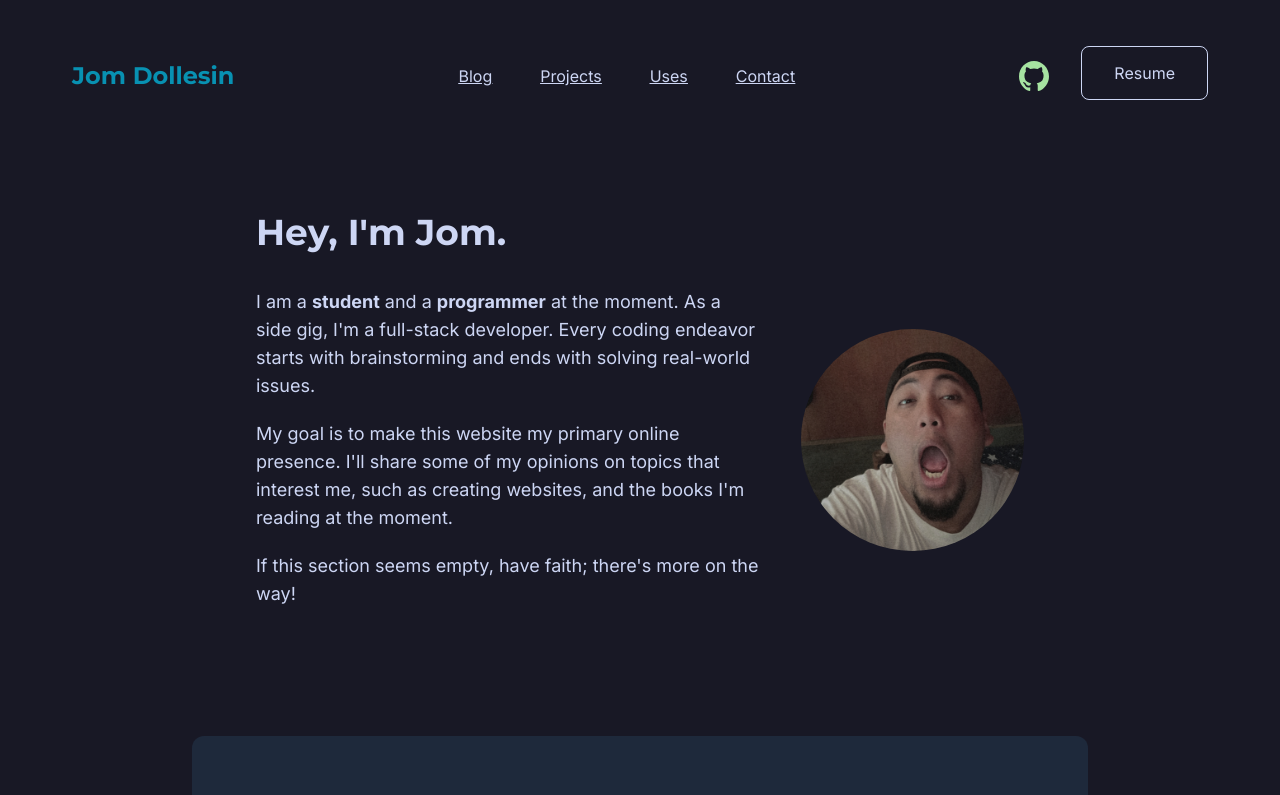
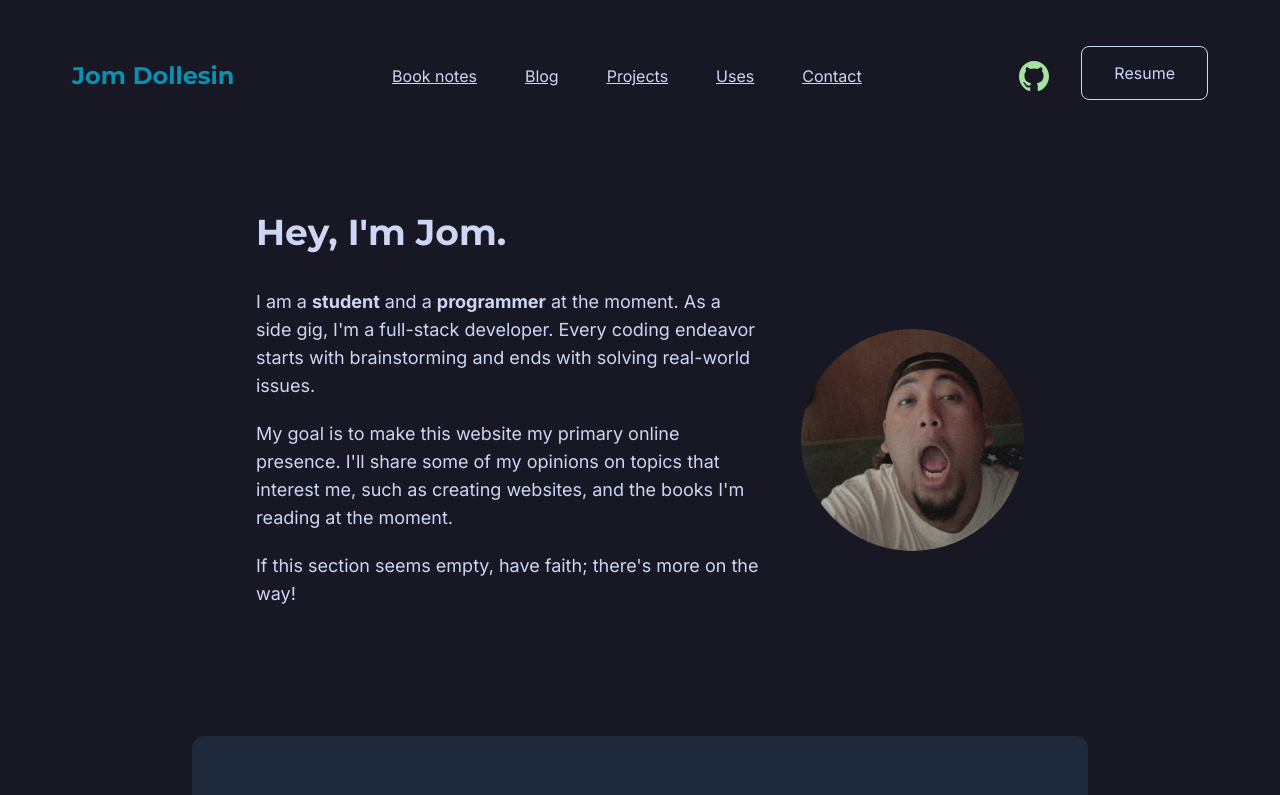
Before and after one commit to codewithjom/homepage, a Next.js app: page / in a window 1280 px wide. Shown: the top 795 px of the page. Built offline with nearby package versions, Linux system fonts and the light colour scheme.

Commit message:
feat: added a new link.

```diff
--- a/app/components/Navbar.tsx
+++ b/app/components/Navbar.tsx
@@ -24,7 +24,7 @@ export default function NavBar() {
                 {/* HAMBURGER BUTTON FOR MOBILE */}
                 <div className='md:hidden'>
                   <button
-                    className='p-2 text-gray-700 rounded-md outline-none focus:border-gray-400 focus:border'
+                    className='p-2 text-gray-700 outline-none rounded-md focus:border-gray-400 focus:border'
                     onClick={() => setNavbar(!navbar)}
                   >
                     {navbar ? (
@@ -49,6 +49,11 @@ export default function NavBar() {
                 }`}
               >
                 <ul className='h-screen md:h-auto text-[#CDD6F4] items-center justify-center md:flex text-2xl lg:text-base'>
+                  <li className='py-2 px-6 text-center underline md:hover:text-[#FAB387] md:hover:bg-transparent'>
+                    <Link href='' onClick={() => setNavbar(!navbar)}>
+                      Book notes
+                    </Link>
+                  </li>
                   <li className='py-2 px-6 text-center underline md:hover:text-[#FAB387] md:hover:bg-transparent'>
                     <Link href='/blog' onClick={() => setNavbar(!navbar)}>
                       Blog
```
